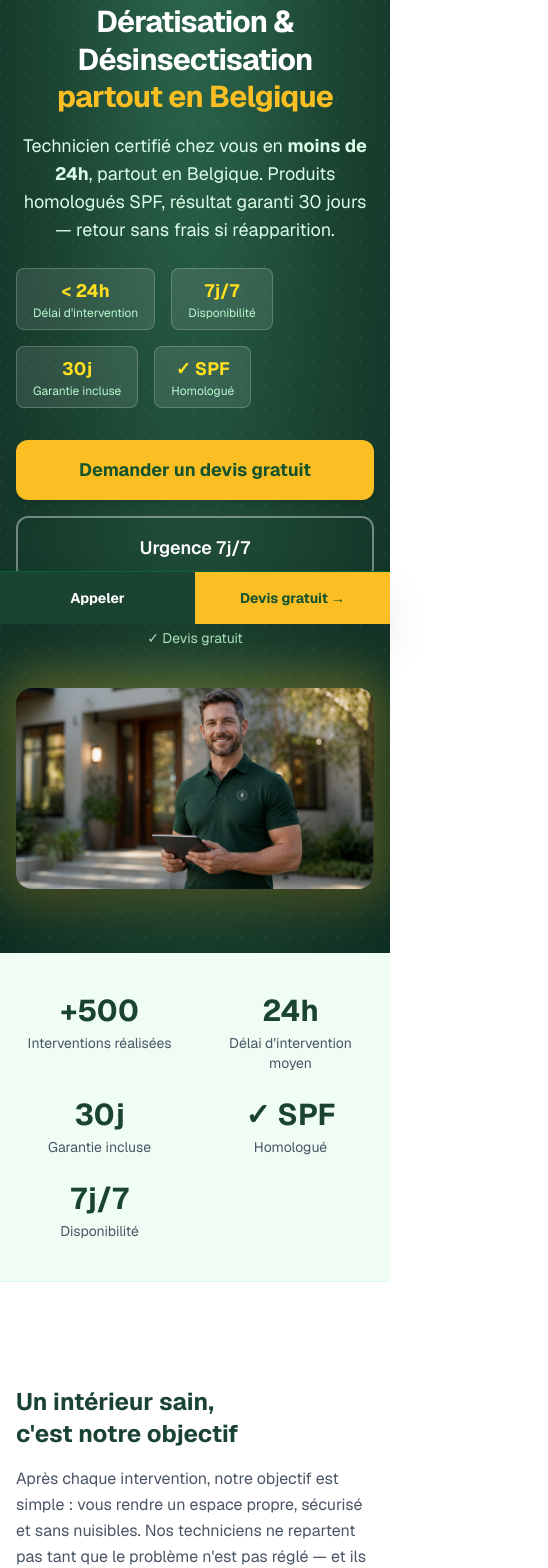
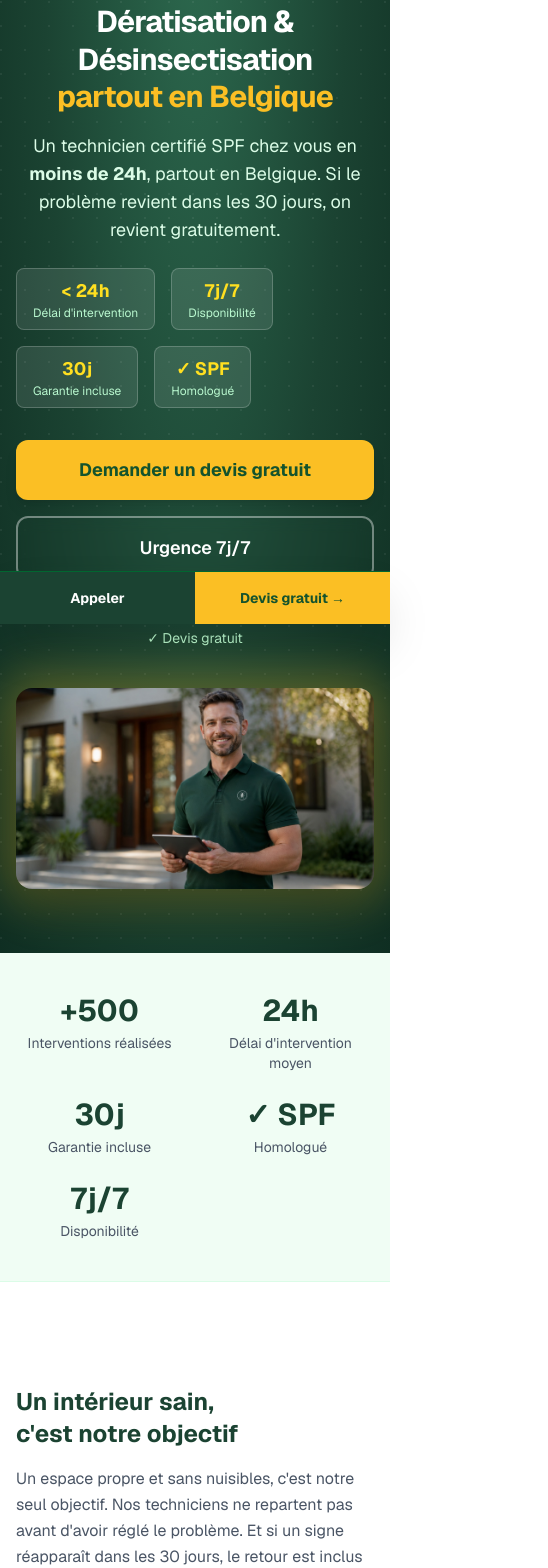
Before and after one commit to wnqgphqn5t-cmyk/sayonarat, a Next.js app: page / in a window 390 px wide. Shown: the part 220-1788 px from the top of the page, 548 px wide, since content can reach past the window. Built offline with nearby package versions, Linux system fonts and the light colour scheme.

Commit message:
fix: mobile grid overflow, scroll horizontal, texte naturalisé

```diff
--- a/app/layout.tsx
+++ b/app/layout.tsx
@@ -40,7 +40,7 @@ export const metadata: Metadata = {
 export default function RootLayout({ children }: { children: React.ReactNode }) {
   return (
     <html lang="fr" className={geist.className}>
-      <body className="min-h-screen flex flex-col pb-16 sm:pb-0">
+      <body className="min-h-screen flex flex-col pb-16 sm:pb-0 overflow-x-hidden">
         <Header />
         <main className="flex-1">{children}</main>
         <Footer />
--- a/app/page.tsx
+++ b/app/page.tsx
@@ -64,39 +64,39 @@ const services = [
   {
     Icon: RatIcon,
     title: "Dératisation",
-    desc: "Élimination de rats et souris. Traitement des nids, pose de pièges, sécurisation des accès.",
-    descLong: "Rats, souris ou campagnols : nos techniciens identifient les points d'entrée, posent des stations d'appâtage certifiées et colmatent les accès. Résultat garanti sous 30 jours.",
+    desc: "Rats, souris ou campagnols dans votre logement. On localise les nids, sécurise les accès et pose des stations d'appâtage certifiées.",
+    descLong: "Rats, souris ou campagnols dans votre logement. On localise les nids, sécurise les accès et pose des stations d'appâtage certifiées. Garantie 30 jours incluse.",
     href: "/deratisation-liege",
     badge: "Service phare",
   },
   {
     Icon: CockroachIcon,
     title: "Désinsectisation",
-    desc: "Traitement contre cafards, fourmis, blattes. Produits homologués et sans danger.",
+    desc: "Cafards, blattes ou fourmis en cuisine. On traite à la source avec des produits certifiés, sans danger pour les occupants.",
     href: "/desinsectisation-liege",
   },
   {
     Icon: BedBugIcon,
     title: "Punaises de lit",
-    desc: "Traitement thermique ou chimique des punaises. Résultat garanti dès la première intervention.",
+    desc: "Chaleur ou traitement chimique selon l'étendue. Efficace dès la première séance, avec suivi inclus.",
     href: "/punaises-de-lit-liege",
   },
   {
     Icon: WaspIcon,
     title: "Guêpes & frelons",
-    desc: "Destruction de nids de guêpes et frelons. Intervention nocturne sécurisée sous 48h.",
+    desc: "Destruction du nid en intervention nocturne sécurisée. Délai garanti sous 48h.",
     href: "/guepes-frelons-liege",
   },
   {
     Icon: AntIcon,
     title: "Fourmis",
-    desc: "Traitement par gel transmissible. Fourmis pharaon, charpentières ou des jardins.",
+    desc: "Gel transmissible qui atteint la reine. Efficace sur toutes les espèces, fourmis pharaon comprises.",
     href: "/fourmis-liege",
   },
   {
     Icon: MothIcon,
     title: "Mites alimentaires",
-    desc: "Traitement contre les mites des denrées. Placards, réserves, garde-manger.",
+    desc: "Traitement complet placards et réserves. On élimine les œufs et larves, pas seulement les adultes visibles.",
     href: "/mites-alimentaires-liege",
   },
 ];
@@ -256,8 +256,8 @@ export default function HomePage() {
               <span style={{ color: "#FBBF24" }}>partout en Belgique</span>
             </h1>
             <p className="text-lg text-green-100 max-w-2xl mb-6">
-              Technicien certifié chez vous en <strong>moins de 24h</strong>, partout en Belgique.
-              Produits homologués SPF, résultat garanti 30 jours — retour sans frais si réapparition.
+              Un technicien certifié SPF chez vous en <strong>moins de 24h</strong>, partout en Belgique.
+              Si le problème revient dans les 30 jours, on revient gratuitement.
             </p>
             <div className="flex flex-wrap gap-4 mb-8 text-sm">
               {[
@@ -338,9 +338,9 @@ export default function HomePage() {
               Un intérieur sain,<br />c&apos;est notre objectif
             </h2>
             <p className="text-gray-600 mb-5 leading-relaxed">
-              Après chaque intervention, notre objectif est simple : vous rendre un espace propre,
-              sécurisé et sans nuisibles. Nos techniciens ne repartent pas tant que le problème
-              n&apos;est pas réglé — et ils reviennent sans frais si besoin dans les 30 jours.
+              Un espace propre et sans nuisibles, c&apos;est notre seul objectif. Nos techniciens
+              ne repartent pas avant d&apos;avoir réglé le problème. Et si un signe réapparaît
+              dans les 30 jours, le retour est inclus sans frais.
             </p>
             <ul className="space-y-2 text-sm text-gray-700">
               {["Produits homologués, sans danger après séchage", "Colmatage des points d'entrée inclus", "Rapport d'intervention remis après chaque passage", "Suivi garanti 30 jours"].map((item) => (
@@ -362,7 +362,7 @@ export default function HomePage() {
 
         <div className="space-y-5">
           {/* Row 1 : featured (2fr) + 2 cartes */}
-          <div className="grid grid-cols-1 sm:grid-cols-3 gap-5" style={{ gridTemplateColumns: "2fr 1fr 1fr" }}>
+          <div className="grid grid-cols-1 sm:[grid-template-columns:2fr_1fr_1fr] gap-5">
             <ServiceCard {...services[0]} featured />
             <ServiceCard {...services[1]} />
             <ServiceCard {...services[2]} />
@@ -413,9 +413,9 @@ export default function HomePage() {
         </h2>
         <div className="grid grid-cols-1 md:grid-cols-3 gap-8">
           {[
-            { Icon: BoltIcon, title: "Rapidité", desc: "Intervention en moins de 24h, même le week-end. Urgences traitées en priorité." },
-            { Icon: BadgeCheckIcon, title: "Expertise certifiée", desc: "Techniciens certifiés phytosanitaires. Produits homologués conformes à la réglementation belge." },
-            { Icon: ShieldCheckIcon, title: "Résultat garanti", desc: "Suivi inclus pendant 30 jours. Si les nuisibles reviennent, on revient sans frais." },
+            { Icon: BoltIcon, title: "Rapidité", desc: "Présent chez vous en moins de 24h, week-end inclus. Les urgences passent en priorité." },
+            { Icon: BadgeCheckIcon, title: "Expertise certifiée", desc: "Certification phytosanitaire belge obligatoire. Produits conformes SPF, sans danger pour les occupants après séchage." },
+            { Icon: ShieldCheckIcon, title: "Garantie 30 jours", desc: "Si un nuisible réapparaît dans les 30 jours suivant l'intervention, on revient sans frais ni discussion." },
           ].map(({ Icon, title, desc }) => (
             <div key={title} className="text-center">
               <div className="inline-flex items-center justify-center w-14 h-14 rounded-2xl mb-4" style={{ backgroundColor: "#f0fdf4" }}>
@@ -506,8 +506,8 @@ export default function HomePage() {
           Un nuisible détecté ? Agissez maintenant.
         </h2>
         <p className="mb-8 max-w-xl mx-auto" style={{ color: "#bbf7d0" }}>
-          Plus vous attendez, plus l&apos;infestation s&apos;étend. Contactez-nous pour un devis gratuit
-          et une intervention rapide partout en Belgique.
+          Une infestation ne se règle pas seul. Plus on attend, plus elle s&apos;étend.
+          Devis gratuit sous 24h, technicien chez vous rapidement partout en Belgique.
         </p>
         <Link
           href="/contact"
```
